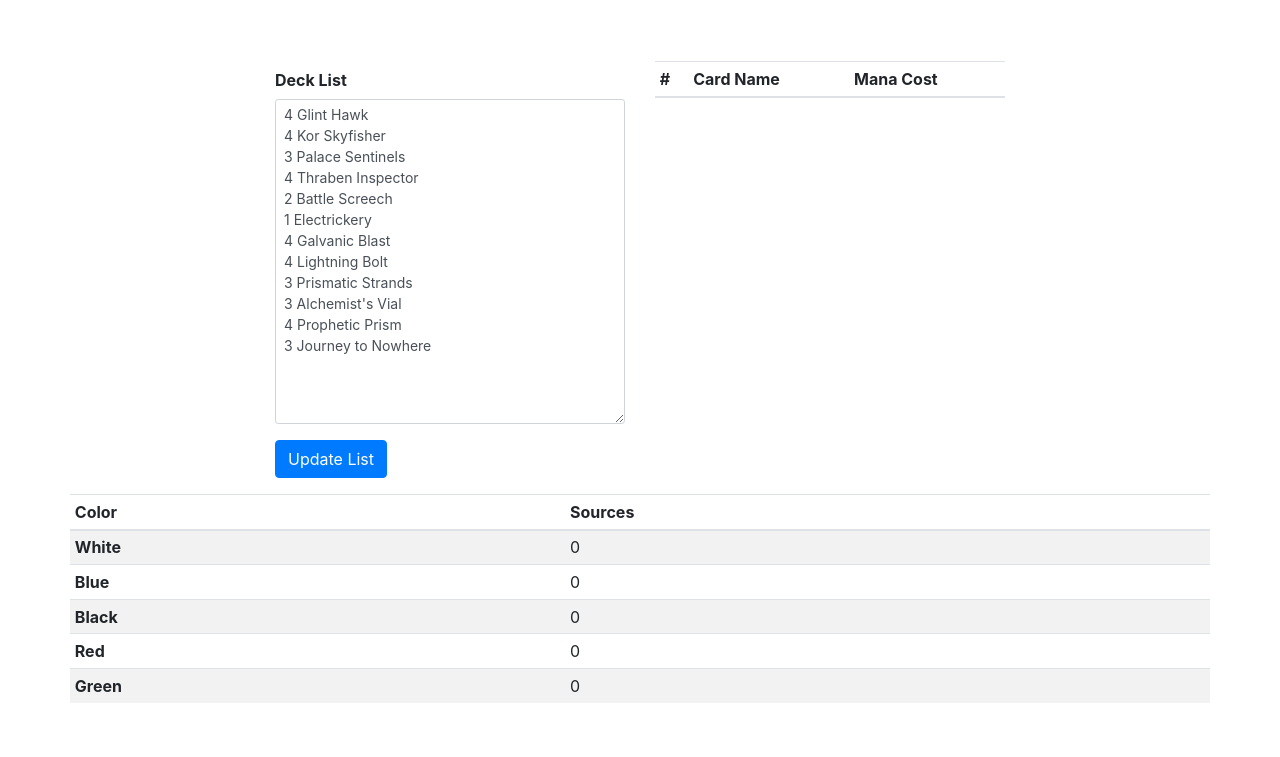
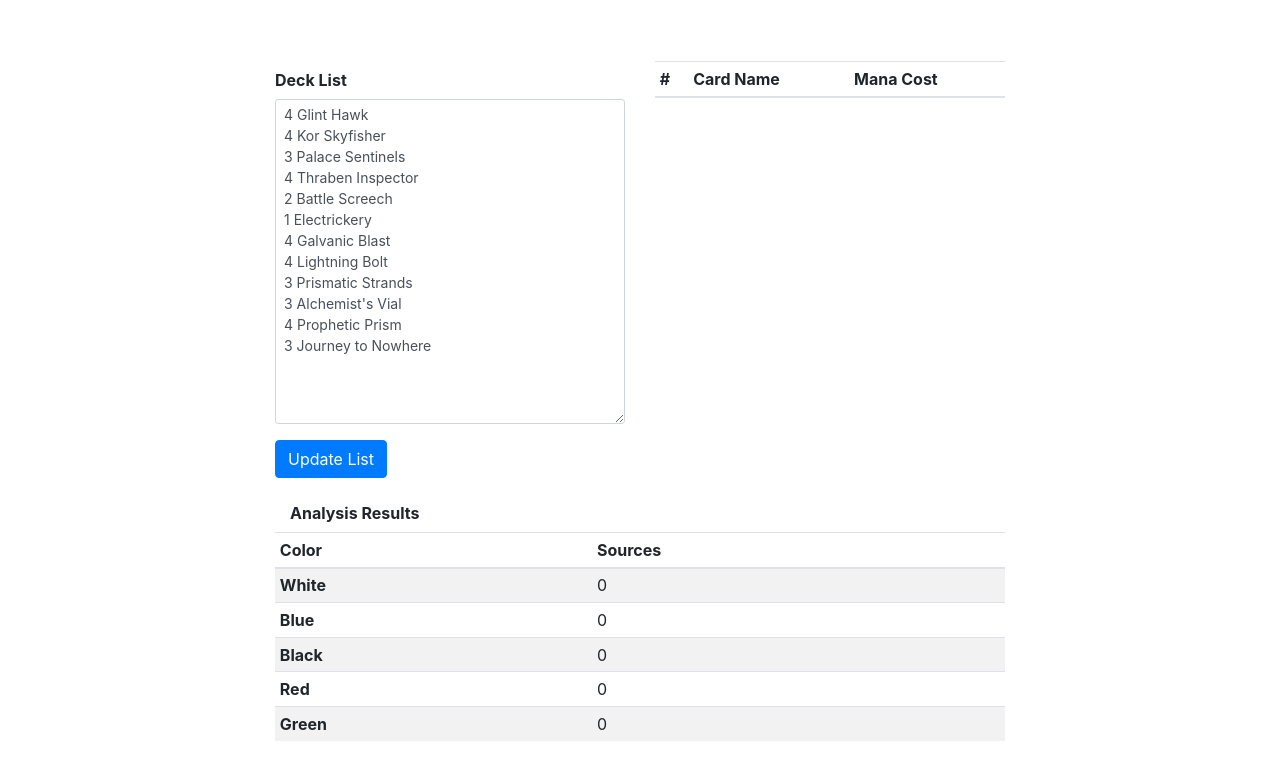
Before and after one commit to pattertj/DeckCheck, a website: page public/index.html in a window 1280 px wide. Shown: the part 301-1058 px from the top of the page. Before the commit the page ends 1020 px from the top, so only its background shows below. Drawn offline with nearby package versions, Linux system fonts and the light colour scheme.

Commit message:
Got the UI binding working!

```diff
--- a/public/index.html
+++ b/public/index.html
@@ -115,7 +115,12 @@
 			<div class="col"></div>
 		</div>
 		<div class="row">
-			<table class="table table-striped table-sm">
+			<div class="col"></div>
+			<div class="col-8">
+				<label for="manaTable" class="col-sm-12 col-form-label">
+					<b>Analysis Results</b>
+				</label>
+				<table id="manaTable" class="table table-striped table-sm">
 					<thead>
 						<tr>
 							<th scope="col">Color</th>
@@ -146,6 +151,8 @@
 					</tbody>
 				</table>
 			</div>
+			<div class="col"></div>
+		</div>
 	</main>
 </body>
 
--- a/public/js/controllers/main.js
+++ b/public/js/controllers/main.js
@@ -133,6 +133,8 @@ angular.module('deckController', [])
 				console.log($scope.manaAnalysis.greenSources + " Green Sources Needed");
 				console.log("In " + $scope.manaAnalysis.lands + " Land Slots");
 			}
+
+			$scope.$apply()
 		};
 
 		function manaSourcesNeeded(land, turn, pips) {
```
Lines whose indentation alone changed are shown as unchanged.
